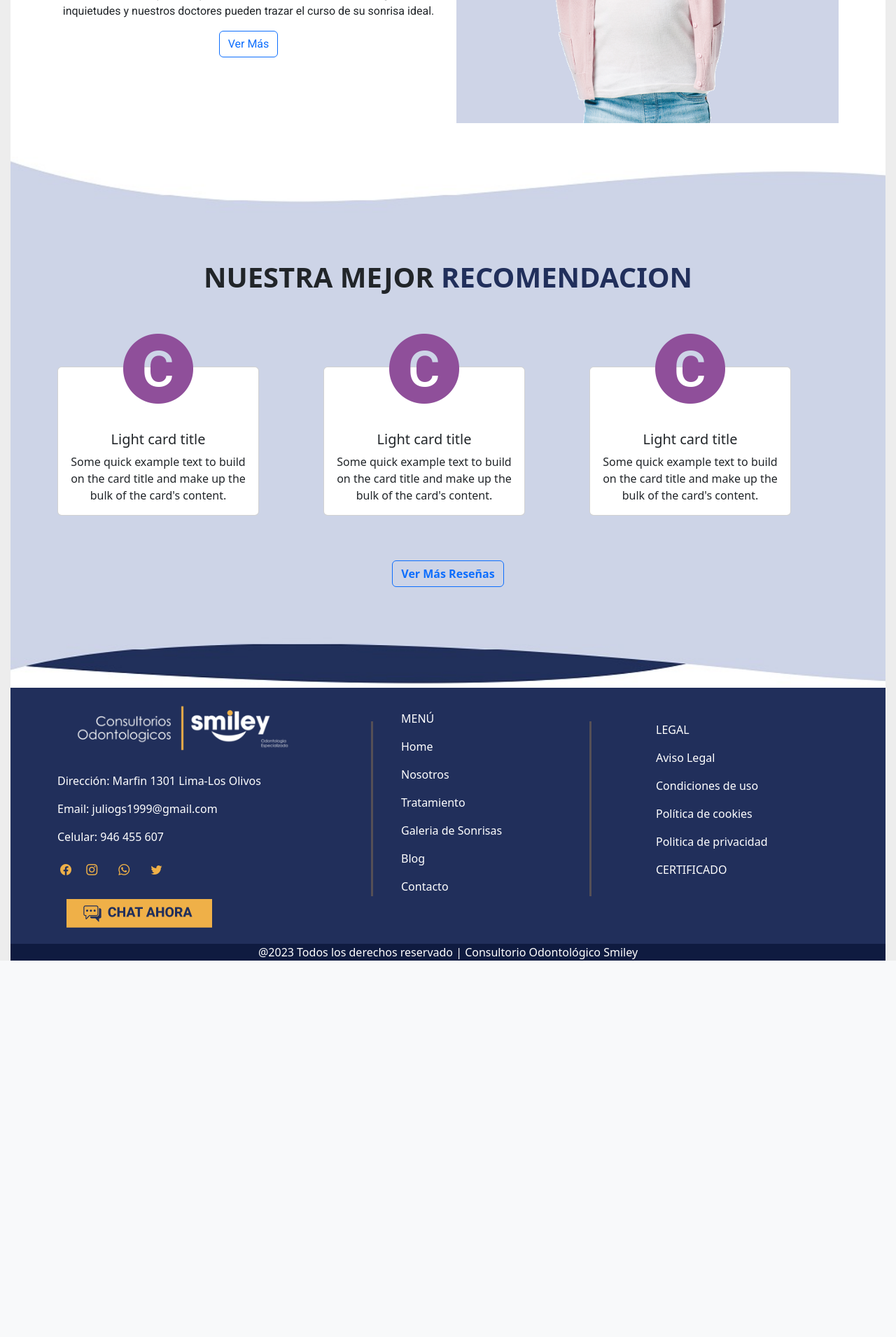
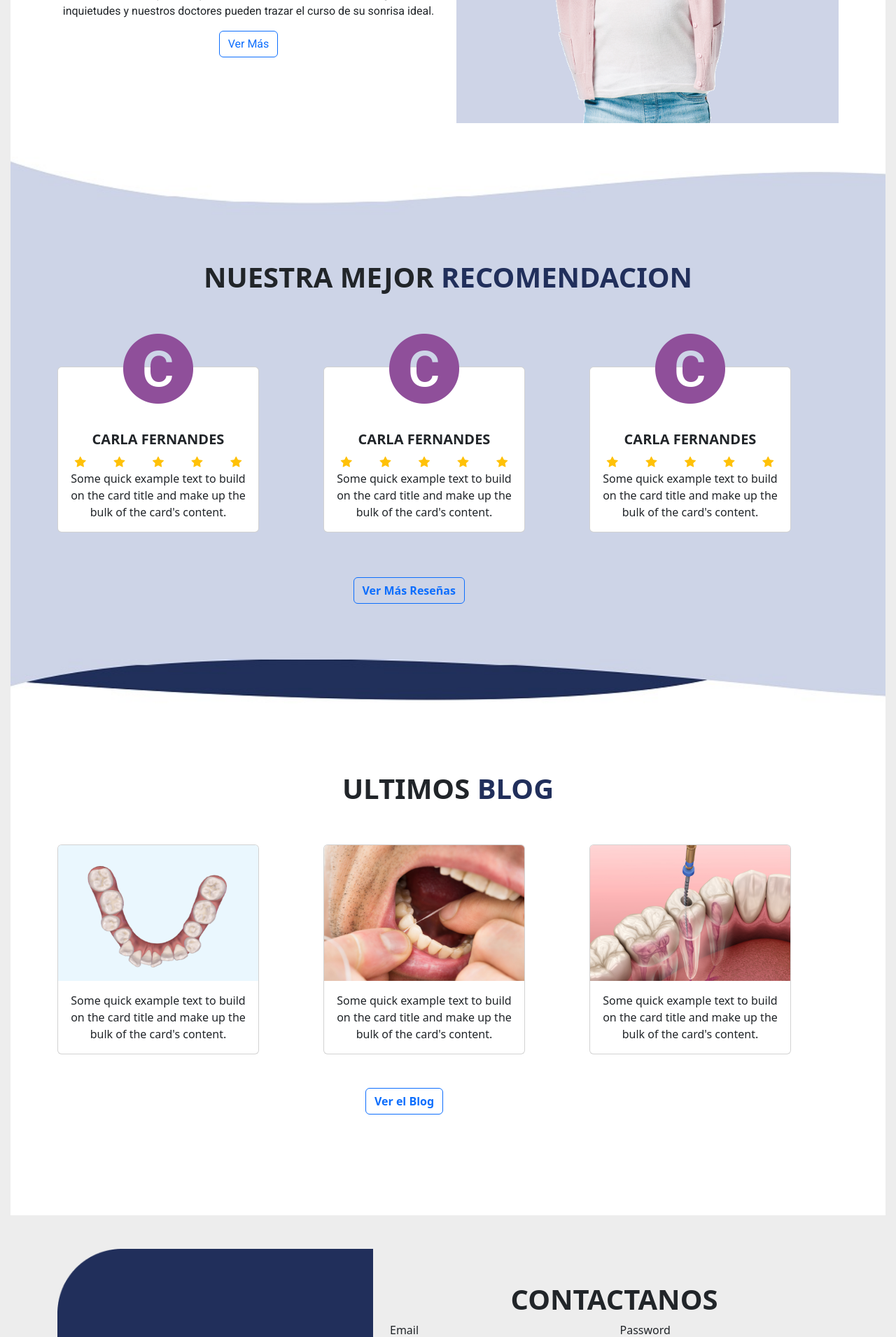
Before and after one commit to Juliogs1999/ClinicaDental-Web, a PHP site: page / in a window 1280 px wide. Shown: the part 2428-4339 px from the top of the page at 70% size. Before the commit the page ends 3801 px from the top, so only its background shows below. Run offline with PHP 8.4, Linux system fonts and the light colour scheme.

Commit message:
19/10/2023
un avance mas solo de richard

```diff
--- a/ClinicaDental-web/index.html
+++ b/ClinicaDental-web/index.html
@@ -248,35 +248,166 @@
       <!--NUESTRA MEJOR RECOMENDACION-->
       <div id="recomendacion" style="padding-top: 100px;" >
         <h1 class="text-center  pt-5"><strong>NUESTRA MEJOR </strong><STRONG style="color: #212F5B;">RECOMENDACION</STRONG></h1>
-        <div class="container pt-5 pb-5 ">
-        <div class="row pt-5">
-          <div class="col-4"><div class="card text-center mb-3" style="max-width: 18rem;">
+
+        <div class="container pt-5 pb-5 " >
+        <div class="row pt-5 text-center" >
+
+
+          <div class="col-md-4"><div class="card text-center mb-3" style="max-width: 18rem;">
             <div class=" circulo"><strong> <i class="bi bi-c-circle-fill" style="font-size: 100px;  color: #8F4F9A;  " ></i></strong></div>
             <div class="card-body">
-              <h5 class="card-title">Light card title</h5>
+              <h5 class="card-title"><strong>CARLA FERNANDES</strong></h5>
+              <div class="row">
+                <div class="col text-warning"><i class="bi bi-star-fill"></i></div>
+                <div class="col text-warning"><i class="bi bi-star-fill"></i></div>
+                <div class="col text-warning"><i class="bi bi-star-fill"></i></div>
+                <div class="col text-warning"><i class="bi bi-star-fill"></i></div>
+                <div class="col text-warning"><i class="bi bi-star-fill"></i></div>
+              </div>
               <p class="card-text">Some quick example text to build on the card title and make up the bulk of the card's content.</p>
             </div>
-          </div></div>
-          <div class="col-4"><div class="card text-center mb-3" style="max-width: 18rem;">
+          </div>
+        </div>
+
+
+          <div class="col-md-4"><div class="card text-center mb-3" style="max-width: 18rem;">
             <div class=" circulo"><strong> <i class="bi bi-c-circle-fill" style="font-size: 100px;  color: #8F4F9A;  " ></i></strong></div>
             <div class="card-body">
-              <h5 class="card-title">Light card title</h5>
+              <h5 class="card-title"><strong>CARLA FERNANDES</strong></h5>
+              <div class="row">
+                <div class="col text-warning"><i class="bi bi-star-fill"></i></div>
+                <div class="col text-warning"><i class="bi bi-star-fill"></i></div>
+                <div class="col text-warning"><i class="bi bi-star-fill"></i></div>
+                <div class="col text-warning"><i class="bi bi-star-fill"></i></div>
+                <div class="col text-warning"><i class="bi bi-star-fill"></i></div>
+              </div>
               <p class="card-text">Some quick example text to build on the card title and make up the bulk of the card's content.</p>
             </div>
-          </div></div>
-          <div class="col-4"><div class="card text-center  mb-3" style="max-width: 18rem;">
+          </div>
+        </div>
+
+
+          <div class="col-md-4"><div class="card text-center  mb-3" style="max-width: 18rem;">
             <div class=" circulo"><strong> <i class="bi bi-c-circle-fill" style="font-size: 100px;  color: #8F4F9A;  " ></i></strong></div>
             <div class="card-body">
-              <h5 class="card-title">Light card title</h5>
+              <h5 class="card-title"><strong>CARLA FERNANDES</strong></h5>
+              <div class="row">
+                <div class="col text-warning"><i class="bi bi-star-fill"></i></div>
+                <div class="col text-warning"><i class="bi bi-star-fill"></i></div>
+                <div class="col text-warning"><i class="bi bi-star-fill"></i></div>
+                <div class="col text-warning"><i class="bi bi-star-fill"></i></div>
+                <div class="col text-warning"><i class="bi bi-star-fill"></i></div>
+              </div>
               <p class="card-text">Some quick example text to build on the card title and make up the bulk of the card's content.</p>
             </div>
-          </div></div>
+          </div>
         </div>
 
-        <div class="text-center mt-5 mb-5 pb-5"> <button type="button" class="btn btn-outline-primary"><strong>Ver Más Reseñas</strong></button> </div>
+
+        </div>
+
+        <div class="text-center mt-5 mb-5 pb-5" style="padding-right: 10%;"> <button type="button" class="btn btn-outline-primary"><strong>Ver Más Reseñas</strong></button> </div>
 
       </div>
       </div>
+
+<!--ULTIMOS BLOGS-->
+<div id="ultimo.blogs" class="pt-5 pb-5  text-center" style="background-color: white;">
+  <h1 class="text-center  pt-5"><strong>ULTIMOS </strong><STRONG style="color: #212F5B;">BLOG</STRONG></h1>
+
+  <div class="container pt-5">
+  <div class="row">
+    <div class="col-md-4">
+      <div class="card" style="width: 18rem;">
+        <img src="img/image 1.png" class="card-img-top" alt="...">
+        <div class="card-body">
+          <p class="card-text">Some quick example text to build on the card title and make up the bulk of the card's content.</p>
+        </div>
+      </div>
+    </div>
+    <div class="col-md-4">
+      <div class="card" style="width: 18rem;">
+        <img src="img/image 2.png" class="card-img-top" alt="...">
+        <div class="card-body">
+          <p class="card-text">Some quick example text to build on the card title and make up the bulk of the card's content.</p>
+        </div>
+      </div>
+    </div>
+    <div class="col-md-4">
+      <div class="card" style="width: 18rem;">
+        <img src="img/image 3.png" class="card-img-top" alt="...">
+        <div class="card-body">
+          <p class="card-text">Some quick example text to build on the card title and make up the bulk of the card's content.</p>
+        </div>
+      </div>
+    </div>
+  </div>
+</div>
+
+  <div class="text-center mt-5 mb-5 pb-5" style="padding-right: 10%;"> <button type="button" class="btn btn-outline-primary"><strong>Ver el Blog</strong></button> </div>
+
+</div>
+
+
+
+<!--CONTACTANOS-->
+<div id="contactanos">
+  <div class="container pt-5 pb-5 " >
+    <div class="row">
+      <div class="col 3" > <img class="img-fluid" src="img/conta-azul.png" alt=""></div>
+      <div class="col-7">
+        <h1 class="text-center  pt-5"><strong>CONTACTANOS</strong></h1>
+        <form class="row g-3">
+          <div class="col-md-6">
+            <label for="inputEmail4" class="form-label">Email</label>
+            <input type="email" class="form-control" id="inputEmail4">
+          </div>
+          <div class="col-md-6">
+            <label for="inputPassword4" class="form-label">Password</label>
+            <input type="password" class="form-control" id="inputPassword4">
+          </div>
+          <div class="col-12">
+            <label for="inputAddress" class="form-label">Address</label>
+            <input type="text" class="form-control" id="inputAddress" placeholder="1234 Main St">
+          </div>
+          <div class="col-12">
+            <label for="inputAddress2" class="form-label">Address 2</label>
+            <input type="text" class="form-control" id="inputAddress2" placeholder="Apartment, studio, or floor">
+          </div>
+          <div class="col-md-6">
+            <label for="inputCity" class="form-label">City</label>
+            <input type="text" class="form-control" id="inputCity">
+          </div>
+          <div class="col-md-4">
+            <label for="inputState" class="form-label">State</label>
+            <select id="inputState" class="form-select">
+              <option selected>Choose...</option>
+              <option>...</option>
+            </select>
+          </div>
+          <div class="col-md-2">
+            <label for="inputZip" class="form-label">Zip</label>
+            <input type="text" class="form-control" id="inputZip">
+          </div>
+          <div class="col-12">
+            <div class="form-check">
+              <input class="form-check-input" type="checkbox" id="gridCheck">
+              <label class="form-check-label" for="gridCheck">
+                Check me out
+              </label>
+            </div>
+          </div>
+          <div class="col-12">
+            <button type="submit" class="btn btn-primary">Sign in</button>
+          </div>
+        </form>
+      </div>
+    </div>
+  </div>
+</div>
+
+
+
 
     </main>
 
@@ -337,6 +468,9 @@
 
 
 
+
+
+
     <footer class="container-fluid text-center text-white">@2023 Todos los derechos reservado | Consultorio Odontológico Smiley</footer>
 
     <script src="https://code.jquery.com/jquery-3.4.1.min.js" integrity="sha256-CSXorXvZcTkaix6Yvo6HppcZGetbYMGWSFlBw8HfCJo=" crossorigin="anonymous"></script>
```
Also changed, not shown: ClinicaDental-web/img/conta-azul.png (added), ClinicaDental-web/img/image 1.png (added), ClinicaDental-web/img/image 2.png (added), ClinicaDental-web/img/image 3.png (added), ClinicaDental-web/style.css (line endings or trailing spaces).
